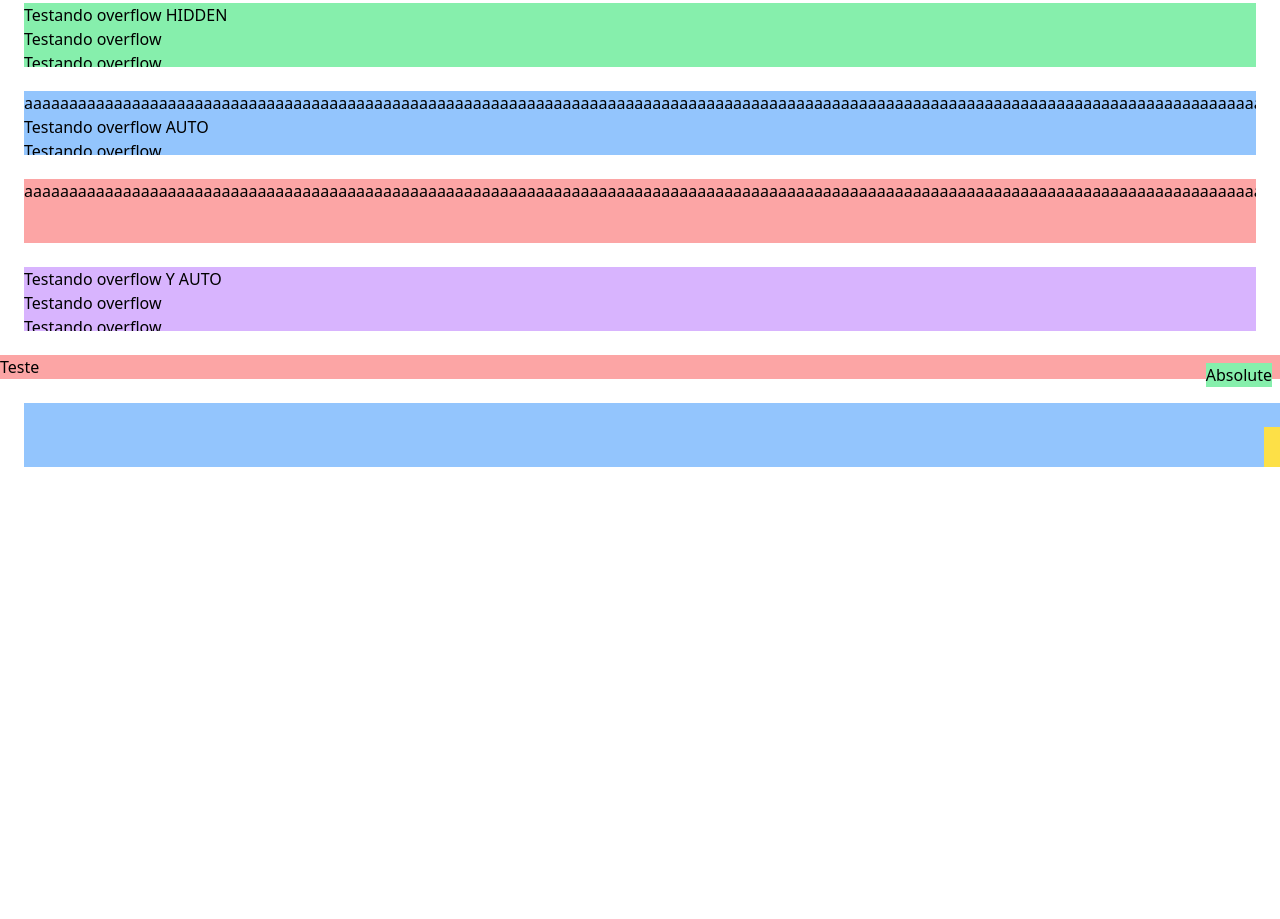
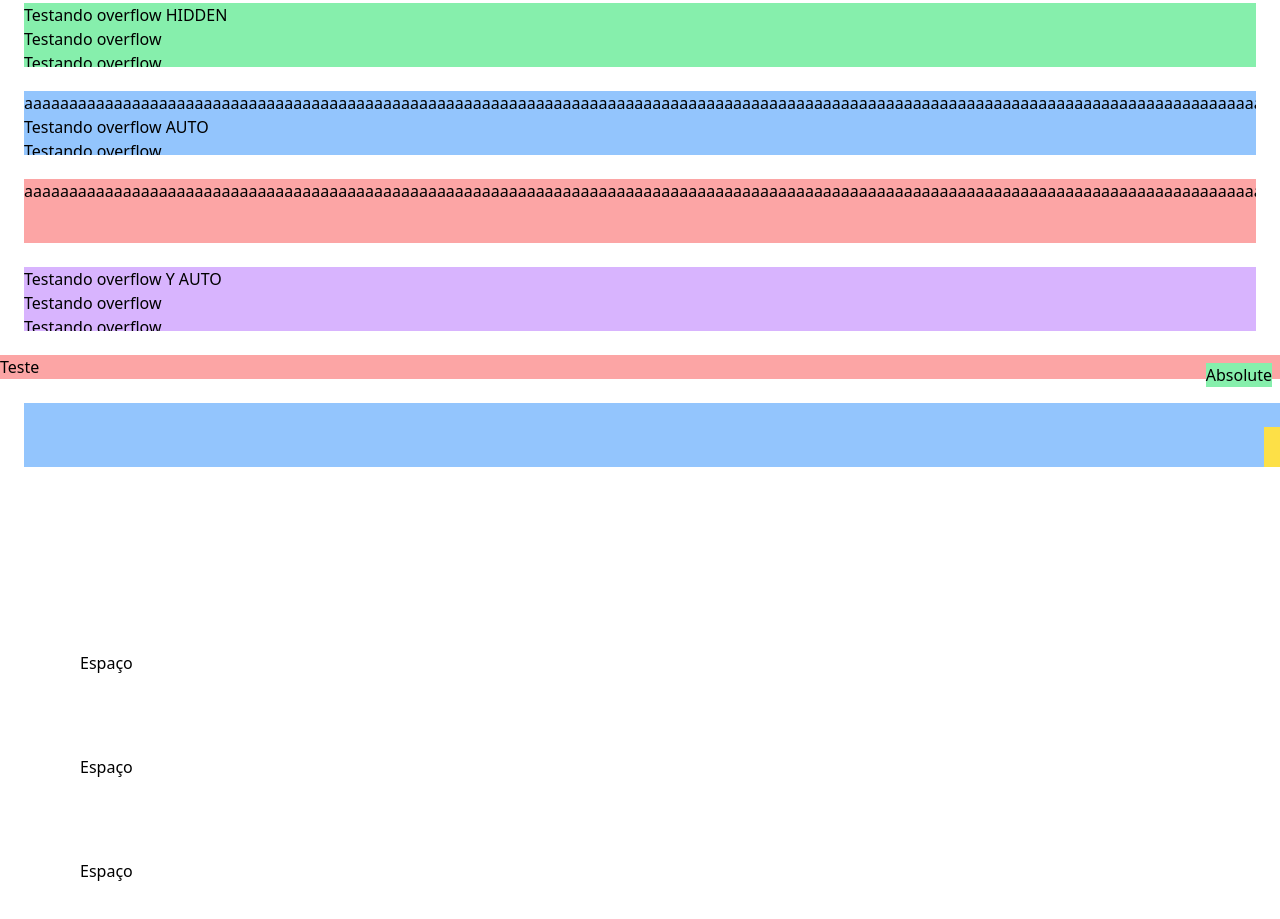
Before and after one commit to BrunoRisso58/curso-tailwindcss, a website: page 3 - Construção de um Layout/src/index.html in a window 1280 px wide. Shown: the part 581-1500 px from the top of the page. Before the commit the page ends 1072 px from the top, so only its background shows below. Drawn offline with Linux system fonts and the light colour scheme.

Commit message:
Visibility

```diff
--- a/3 - Construção de um Layout/src/index.html
+++ b/3 - Construção de um Layout/src/index.html
@@ -94,5 +94,14 @@
         <div class="bg-yellow-300 absolute bottom-0 right-0 h-10 w-10"></div>
     </div>
 
+    <!-- visibility -->
+    <div class="container bg-red-400 invisible m-20">
+        <p>Estou oculto</p>
+    </div>
+
+    <p class="m-20">Espaço</p>
+    <p class="m-20">Espaço</p>
+    <p class="m-20">Espaço</p>
+
 </body>
 </html>
```
Also changed, not shown: 3 - Construção de um Layout/dist/output.css.
